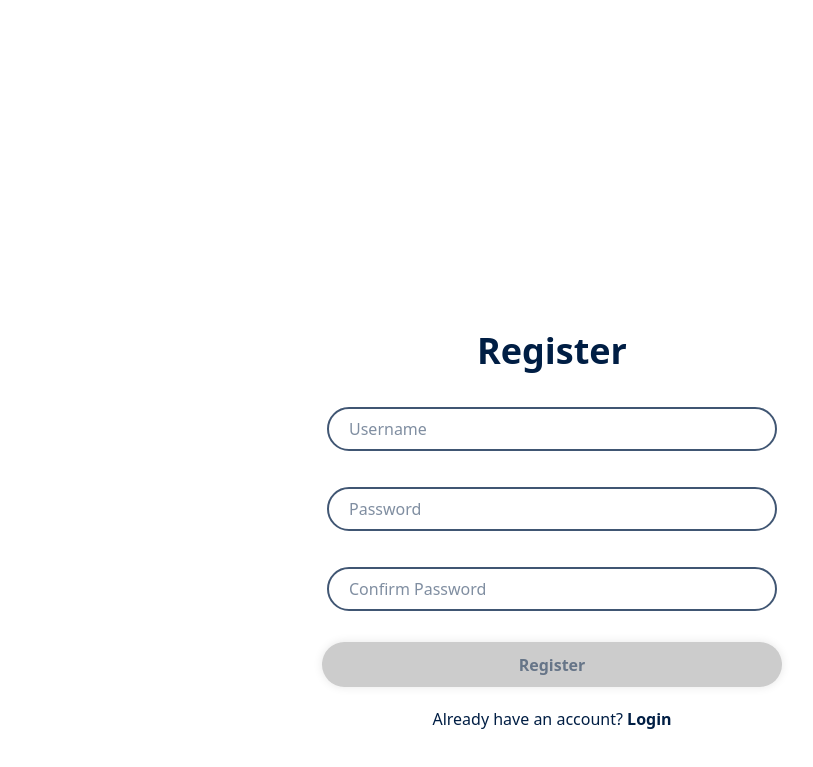
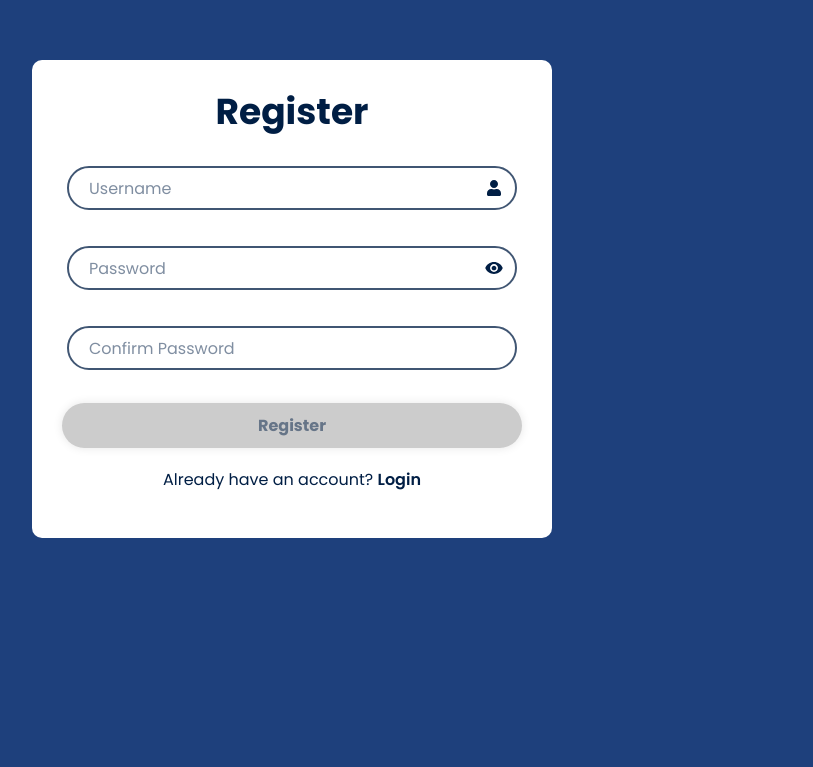
Before and after one commit to MattFromBeijing/nutrition_app, a React (Create React App) app in the folder webapp/client/: page /register in a window 1280 px wide. Shown: the part 101-868 px from the top of the page, without its empty margins (348-1161 px from the left). After the commit the page ends 800 px from the top, so only its background shows below. Built offline with nearby package versions, Linux system fonts and the light colour scheme.

Commit message:
Fixed CSS and added some features

```diff
--- a/webapp/client/src/Pages/App.css
+++ b/webapp/client/src/Pages/App.css
@@ -2,7 +2,7 @@
     text-align: center;
   }
 
-  body {
+ body {
     font-family: "Poppins", sans-serif;
     display: flex;
     justify-content: center;
--- a/webapp/client/src/Pages/UserPage/LoginPage.css
+++ b/webapp/client/src/Pages/UserPage/LoginPage.css
@@ -1,5 +1,4 @@
 .wrapper {
-    position: absolute;
     width: 420px;
     background-color: white;
     color: rgb(0, 30, 68);
@@ -15,13 +14,14 @@
 .wrapper .input-box{
     position: relative;
     width: 100%;
-    height: 50px;
-    margin: 30px 0;
-    padding: 5px;
+    flex: 1;
+    display: flex;
+    align-items: center;
 }
+
 .input-box input{
     width: 100%;
-    height: 100%;
+    height: 40px;
     background: transparent;
     border: none;
     outline: none;
@@ -105,7 +105,6 @@ form .register-link{
 
 .next-icon{
     font-size: 24px;
-    transform: translateY(30%)
 }
 .next-icon:hover{
     text-decoration: underline;
--- a/webapp/client/src/Pages/UserPage/LoginPage.js
+++ b/webapp/client/src/Pages/UserPage/LoginPage.js
@@ -56,8 +56,10 @@ const LoginPage = () => {
                 </div>
             </form>
             <div className='continue'>
-                <Link to = '/loading'>Continue to the the menu</Link>
+                <Link to = '/loading'>Continue to the the menu
                 <GoTriangleRight className='next-icon'/>
+                </Link>
+
             </div>
         </div>
     )
--- a/webapp/client/src/Pages/UserPage/RegisterPage.css
+++ b/webapp/client/src/Pages/UserPage/RegisterPage.css
@@ -64,11 +64,18 @@
 
 .check-icon {
     position: absolute;
+    right: -17px;
+    margin-left: 10px; /* Adjust this value for spacing */
+    font-size: 16px;
+    color: rgb(51, 155, 10);
+    /*
+        position: absolute;
     right: 20px;
     top: 50%;
     transform: translateY(-50%);
     font-size: 16px;
     color: rgb(51, 155, 10);
+    */
 }
 
 .button.disabled {
@@ -76,3 +83,12 @@
     cursor: not-allowed;
     background-color: #ccc;
 }
+
+.icon-eye{
+    position: absolute;
+    right: 18px;
+    top: 50%;
+    transform: translateY(-50%);
+    font-size: 20px;
+    cursor: pointer;
+}
--- a/webapp/client/src/Pages/UserPage/RegisterPage.js
+++ b/webapp/client/src/Pages/UserPage/RegisterPage.js
@@ -1,5 +1,7 @@
 import React, { useState, useRef, useEffect } from "react";
 import { FaExclamation, FaCheck } from "react-icons/fa6";
+import { FaUser} from "react-icons/fa";
+import { IoMdEye, IoMdEyeOff } from "react-icons/io";
 import "./RegisterPage.css"
 import LoginPage from "./LoginPage";
 import { Link } from "react-router-dom";
@@ -11,7 +13,7 @@ export const RegisterPage = () => { //tf must be capitalized
     const userRef = useRef(); //used to be able to capture user
     const errRef = useRef(); // used to capture the error and annouce it when caught
 
-
+    const [vis, setVis] = useState(false);
 
     const [user, setUser] = useState(""); //have to update user dynamically
     const [validUser, setValidUser] = useState(false); // whether the username is validated or not
@@ -68,6 +70,10 @@ export const RegisterPage = () => { //tf must be capitalized
         setSuccess(true);
     }
 
+    const visi = () =>{
+        setVis(true);
+        alert('clicked')
+    }
 
   return (
     <>
@@ -85,6 +91,7 @@ export const RegisterPage = () => { //tf must be capitalized
                 <div className="input-box">
                     {/* Basically, you need all te values below to make sure it works properly */}
                     {/* The aria logic runs everytime the page is loeaded, and provides accessibility by giving the instructions in each step */}
+                    <FaUser className='icon' />
                     <input
                     type="text"
                     id="username"
@@ -106,6 +113,7 @@ export const RegisterPage = () => { //tf must be capitalized
                     Only Letters, numbers, underscores, hyphens are allowed.
                 </p>
                 <div  className="input-box">
+                    <IoMdEye className="icon-eye" onClick={visi} />
                     <input
                     type="password"
                     id="password"
--- a/webapp/client/src/index.css
+++ b/webapp/client/src/index.css
@@ -6,14 +6,13 @@
     box-sizing: border-box;
 
 }
-
 body {
-    font-family: "Poppins", sans-serif;
+    font-family: "Poppins", sans-serif !important;
     display: flex;
     justify-content: center;
     align-items: center;
     min-height: 100vh;
-    background-color: rgb(30, 64, 124);
+    background-color: rgb(30, 64, 124) !important;
 }
 
 code {
```
Also changed, not shown: webapp/client/src/Pages/UserPage/whatever.txt (added).
